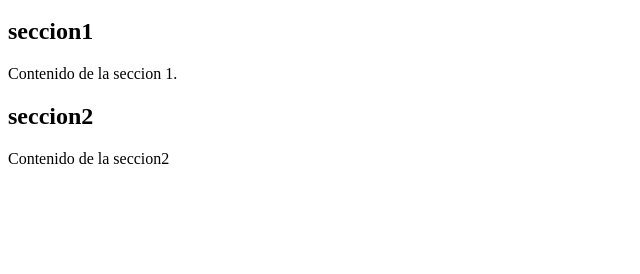
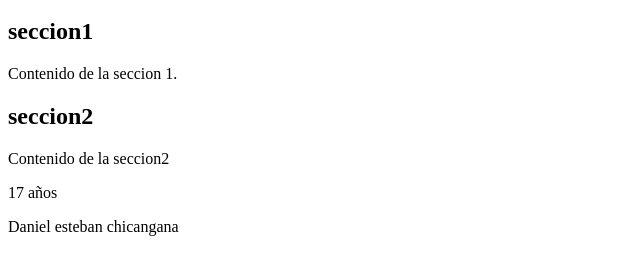
Before and after one commit to danielchicangana/daniel-chicangana-1061713386, a plain HTML site: page ejercicioNo1.html in a window 1280 px wide. Shown: the part 118-392 px from the top of the page, without its empty margins (0-640 px from the left). Drawn offline with Linux system fonts and the light colour scheme.

Commit message:
version pagina v1

```diff
--- a/ejercicioNo1.html
+++ b/ejercicioNo1.html
@@ -21,5 +21,7 @@
         <h2>seccion2</h2>
         <p>Contenido de la seccion2</p>
     </section>
+    <p>17 años</p>
+    <p>Daniel esteban chicangana</p>
 </body>
 </html>
```
